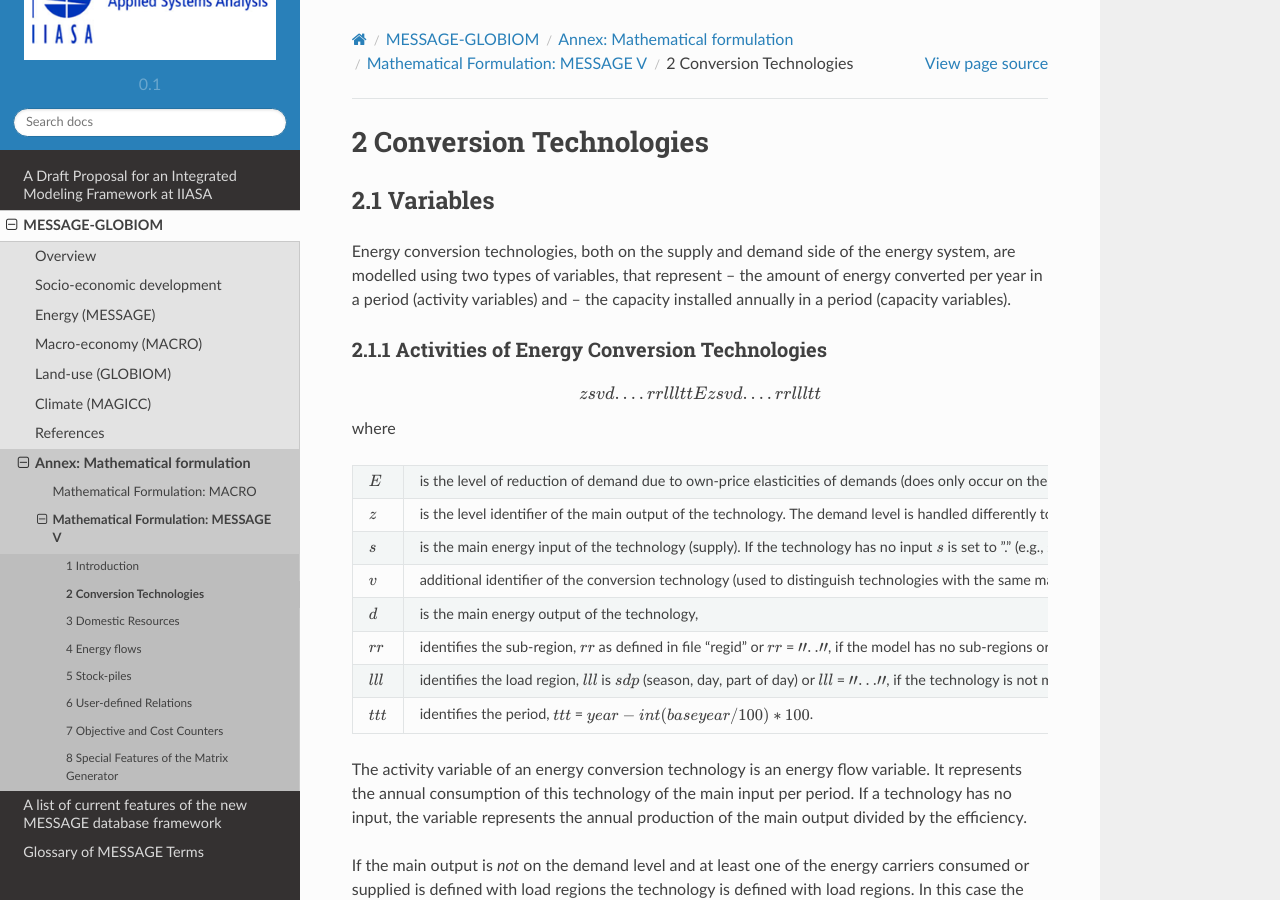
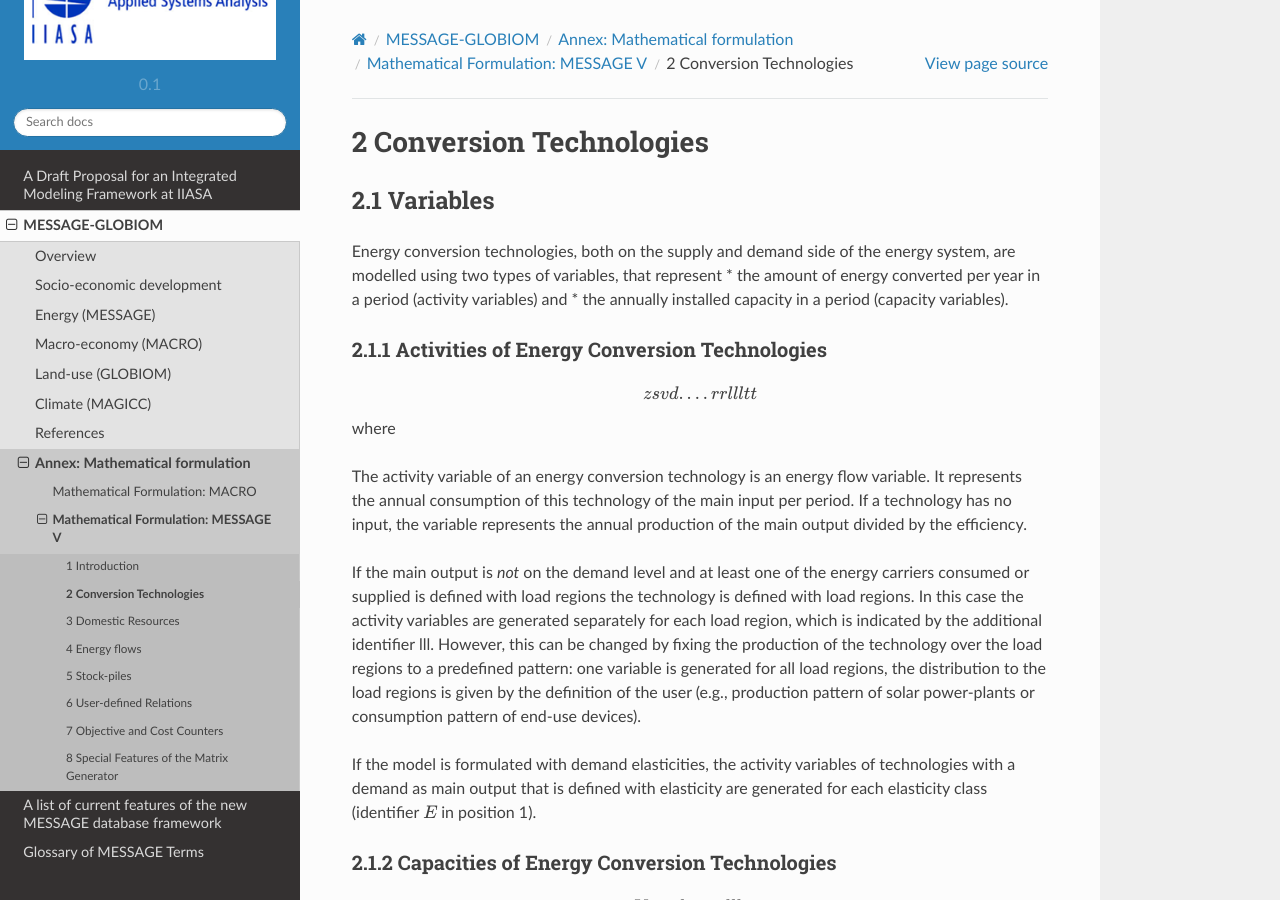
Before and after one commit to yiyi1991/message-ix-models, a Sphinx documentation site: the page built from doc/global/source/message_globiom/annex/message/2_conversion_technologies.rst, in a window 1280 px wide and 900 px high. Built offline with Sphinx 7.4.7 and the Read the Docs theme 2.0.0, drawn with Linux system fonts in a browser that asks for light colours; pages that are not in the unit, such as notebooks, are missing from menus; cross-references to code outside the pages are shown as plain code.

Commit message:
Update 2_conversion_technologies.rst

```diff
--- a/doc/global/source/message_globiom/annex/message/2_conversion_technologies.rst
+++ b/doc/global/source/message_globiom/annex/message/2_conversion_technologies.rst
@@ -6,8 +6,8 @@
 2.1 	Variables
 ----
 Energy conversion technologies, both on the supply and demand side of the energy system, are modelled using two types of variables, that represent
-– the amount of energy converted per year in a period (activity  variables) and
-– the capacity installed annually in a period (capacity variables).
+* the amount of energy converted per year in a period (activity  variables) and
+* the annually installed capacity in a period (capacity variables).
 
 .. _activitiesECT:
 
@@ -15,30 +15,20 @@
 ~~~~~~~~~~~~~~~~~~~~~~
 .. math::
    zsvd....rrllltt
-   Ezsvd....rrllltt
 
 where
 
-.. list-table::
-   :widths: 40 110
-   :header-rows: 0
+.. raw:: latex
 
-   * - :math:`E`
-     - is the level of reduction of demand due to own-price elasticities of demands (does only occur on the demand level),
-   * - :math:`z`
-     - is the level identifier of the main output of the technology. The demand level is handled differently to all other levels: Technologies with the main output on this level are defined without load regions. If defined, the input is split into the different load regions.
-   * - :math:`s`
-     - is the main energy input of the technology (supply). If the technology has no input :math:`s` is set to ”.” (e.g., solar technologies),
-   * - :math:`v`
-     - additional identifier of the conversion technology (used to distinguish technologies with the same main input and output),
-   * - :math:`d`
-     - is the main energy output of the technology,
-   * - :math:`rr`
-     - identifies the sub-region, :math:`rr` as defined in file "regid" or :math:`rr` = :math:`”..”`, if the model has no sub-regions or if the technology is in the main region, and
-   * - :math:`lll`
-     - identifies the load region, :math:`lll` is :math:`sdp` (season, day, part of day) or :math:`lll` = :math:`”...”`, if the technology is not modelled with load regions, and
-   * - :math:`ttt`
-     - identifies the period, :math:`ttt` = :math:`year - int(baseyear/100) * 100`.
+   \begin{tabularx}{|l|p{15|}
+   \textit{z} & is the level identifier of the main output of the technology. The demand level is handled differently to all other levels: Technologies with the main output on this level are defined without load regions. If defined, the input is split into the different load regions, \\
+   \textit{s} & is the main energy input of the technology (supply). If the technology has no input \textit{s} is set to "." (e.g., solar technologies), \\
+   \textit{v} & additional identifier of the conversion technology (used to distinguish technologies with the same main input and output), \\
+   \textit{d} & is the main energy output of the technology, \\
+   \textit{rr} & identifies the sub-region, \textit{rr} as defined in file "regid" or \textit{rr} = \textit{".."}, if the model has no sub-regions or if the technology is in the main region, and \\
+   \textit{lll} & identifies the load region, \textit{lll} is \textit{sdp} (season, day, part of day) or \textit{lll} = \textit{"..."}, if the technology is not modelled with load regions, and \\
+   \textit{ttt} & identifies the period, \textit{ttt} = \textit{year - int(year_0/100) * 100}. \\
+   \end{tabularx}
 
 The activity variable of an energy conversion technology is an energy flow variable. It represents the annual consumption of this technology of the main input per period. If a technology has no input, the variable represents the annual production of the main output divided by the efficiency.
 
```
